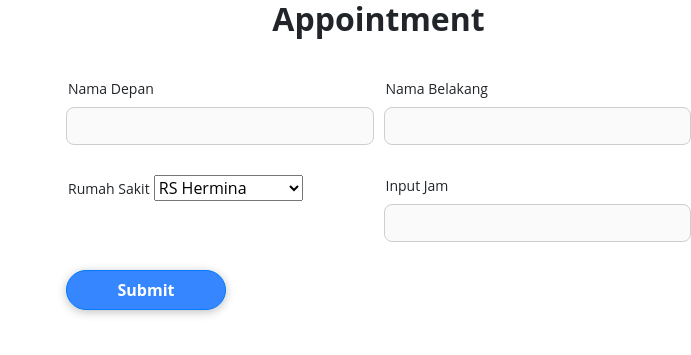
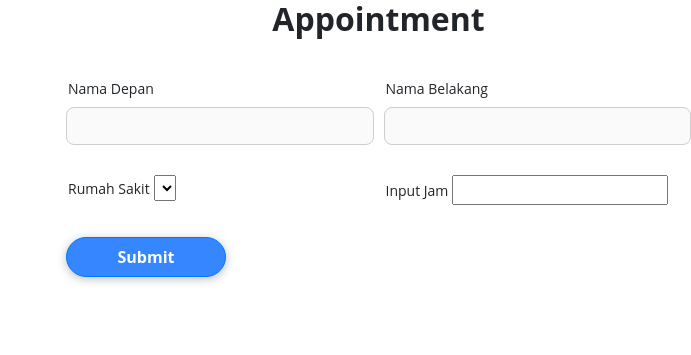
Before and after one commit to raihanns/Tubes, a CodeIgniter app: the page made by application/views/user/Appointment.php in a window 1280 px wide. Shown: the top 355 px of the page, without its empty margins (589-1280 px from the left). Run offline with CodeIgniter, Linux system fonts and the light colour scheme; lists and menus that the app fills with data are empty.

Commit message:
Update Appointment.php

```diff
--- a/application/views/user/Appointment.php
+++ b/application/views/user/Appointment.php
@@ -24,16 +24,12 @@
                         <div class="col-sm-6">
                             <label for="rumahsakit">Rumah Sakit</label>
                             <select name="rumah_sakit" id="rumahsakit">
-                                <option value="RS Hermina">RS Hermina</option>
-                                <option value="RS Pertamina">RS Pertamina</option>
-                                <option value="RS Persahabatan">RS Persahabatan </option>
-                                <option value="RS Jakarta">RS Jakarta </option>
-                                <option value="RS Telkomedika">RS Telkomedika</option>
+
                             </select>
                         </div>
                         <div class="col-sm-6">
                             <label for="inputJam">Input Jam</label>
-                            <input type="text" class="form-control" name="nama_belakang" value="<?= set_value('nama_belakang') ?>" required>
+                            <input type="text" class="time" name="nama_belakang" value="<?= set_value('nama_belakang') ?>" required>
                         </div>
                     </div>
                     <button type="submit" class="btn btn-primary button1">Submit</button>
```
